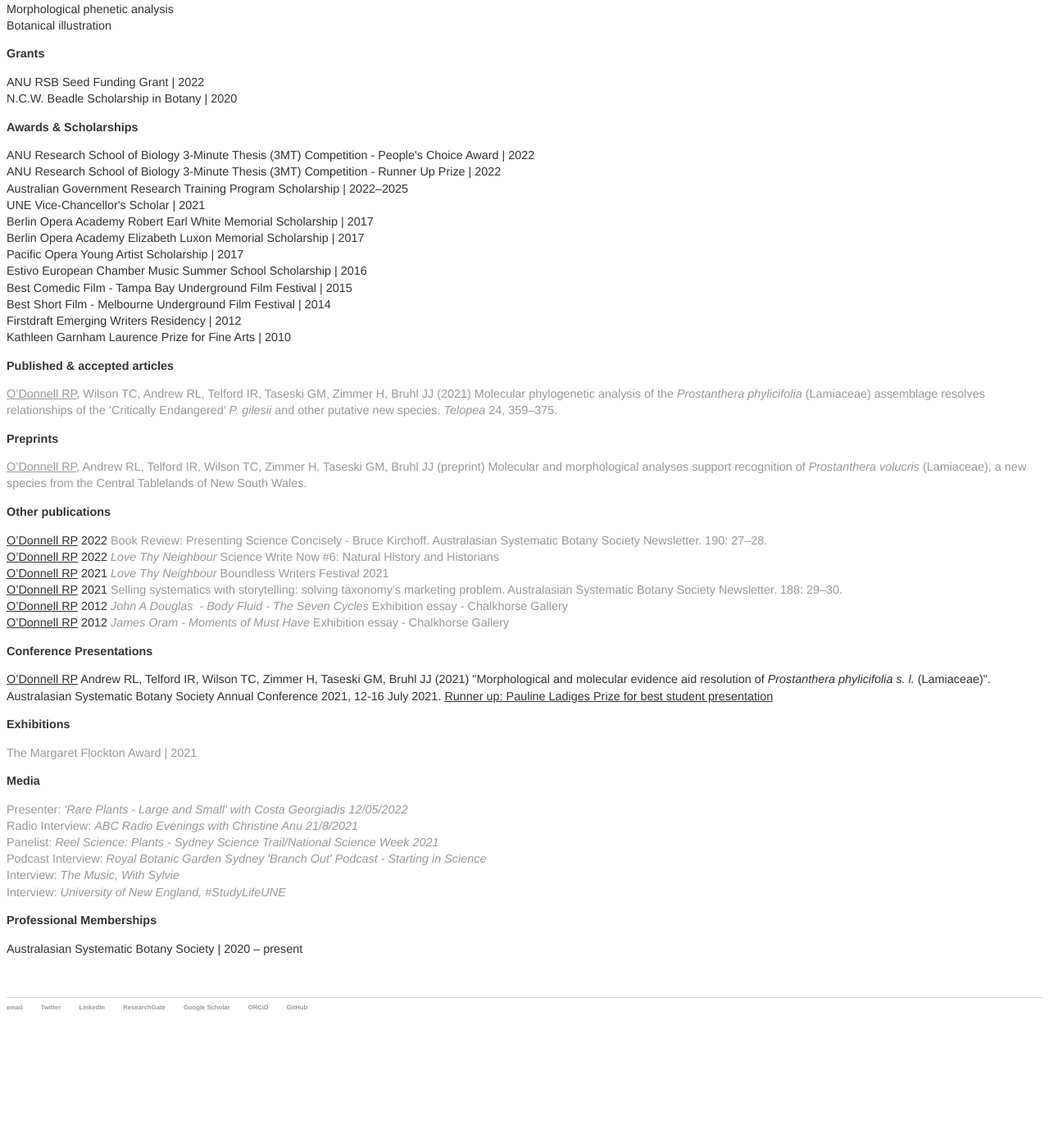
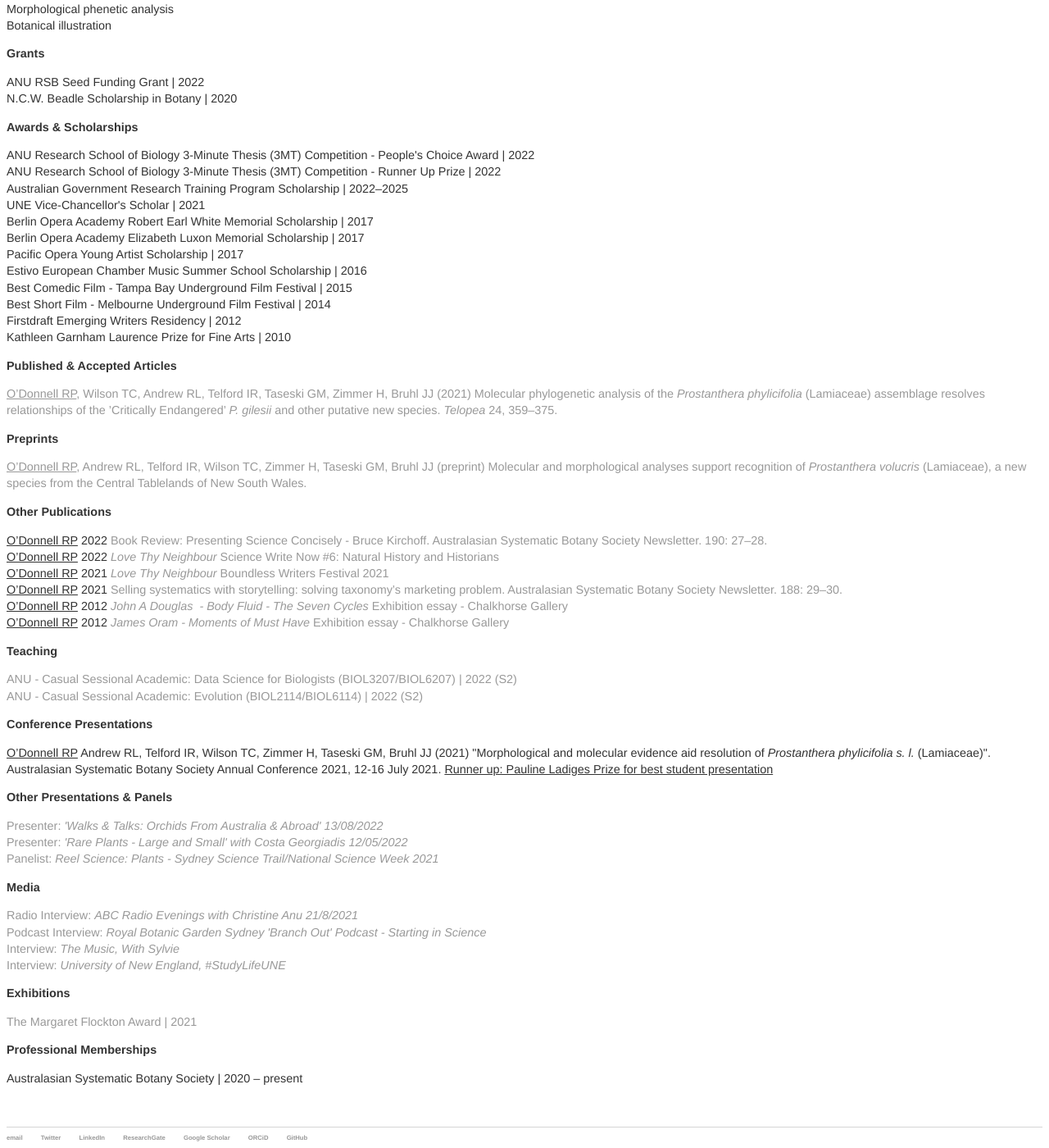
Before and after one commit to rpodonnell/rpodonnell.github.io, a Jekyll site: the page built from cv/index.html, in a window 1280 px wide and 1400 px high, scrolled down 411 px. Shown: the whole window at 82% size. Built offline with Jekyll 4.4.1, drawn with Linux system fonts in a browser that asks for light colours; before the commit the page ends 1652 px from its top, so only the background shows below that.

Commit message:
Update index.html

```diff
--- a/cv/index.html
+++ b/cv/index.html
@@ -41,13 +41,13 @@ Best Short Film - Melbourne Underground Film Festival | 2014<br />
 Firstdraft Emerging Writers Residency | 2012<br />
 Kathleen Garnham Laurence Prize for Fine Arts | 2010</p>
 
-<p><strong>Published & accepted articles</strong></p>
+<p><strong>Published & Accepted Articles</strong></p>
 <p><a href="https://openjournals.library.sydney.edu.au/index.php/TEL/article/view/15561"><u>O’Donnell RP</u>, Wilson TC, Andrew RL, Telford IR, Taseski GM, Zimmer H, Bruhl JJ (2021) Molecular phylogenetic analysis of the <i>Prostanthera phylicifolia</i> (Lamiaceae) assemblage resolves relationships of the ’Critically Endangered’ <i>P. gilesii</i> and other putative new species. <i>Telopea</i> 24, 359–375.</a>
 
 <p><strong>Preprints</strong></p>
 <p><a href="https://doi.org/10.1101/2021.12.21.473648"><u>O’Donnell RP</u>, Andrew RL, Telford IR, Wilson TC, Zimmer H, Taseski GM, Bruhl JJ (preprint) Molecular and morphological analyses support recognition of <i>Prostanthera volucris</i> (Lamiaceae), a new species from the Central Tablelands of New South Wales.</a>
 
-<p><strong>Other publications</strong></p>
+<p><strong>Other Publications</strong></p>
 <p><u>O’Donnell RP</u> 2022 <a href="https://asbs.org.au/newsletter/pdf/22-mar-190.pdf">Book Review: Presenting Science Concisely - Bruce Kirchoff. Australasian Systematic Botany Society Newsletter. 190: 27–28.</a></br>
 <u>O’Donnell RP</u> 2022 <a href="https://www.sciencewritenow.com/essays-craft-memoir/love-thy-neighbour"><i>Love Thy Neighbour</i> Science Write Now #6: Natural History and Historians</a></br>
 <u>O’Donnell RP</u> 2021 <a href="SHORTCUTS_A-Plant-and-Story-Swap.pdf"><i>Love Thy Neighbour</i> Boundless Writers Festival 2021</a></br>
@@ -55,23 +55,31 @@ Kathleen Garnham Laurence Prize for Fine Arts | 2010</p>
 <u>O’Donnell RP</u> 2012 <a href="JAD_BODY_FLUIDfinal.pdf"><i>John A Douglas&nbsp; - Body Fluid - The Seven Cycles</i> Exhibition essay - Chalkhorse Gallery</a></br>
 <u>O’Donnell RP</u> 2012 <a href="JamesOramMomentsofmusthave_RS.pdf"><i>James Oram - Moments of Must Have</i> Exhibition essay - Chalkhorse Gallery</a></a></br></p>
 
+<p><strong>Teaching</strong></p>
+<p>
+<a href="https://programsandcourses.anu.edu.au/2022/course/BIOL3207">ANU - Casual Sessional Academic: Data Science for Biologists (BIOL3207/BIOL6207) | 2022 (S2) </em><br /></a>
+<a href="https://programsandcourses.anu.edu.au/2022/course/BIOL2114">ANU - Casual Sessional Academic: Evolution (BIOL2114/BIOL6114) | 2022 (S2) </em><br /></a>
+
 <p><strong>Conference Presentations</strong></p>
 <p><u>O’Donnell RP</u> Andrew RL, Telford IR, Wilson TC, Zimmer H, Taseski GM, Bruhl JJ (2021) "Morphological and molecular evidence aid resolution of <i>Prostanthera phylicifolia s. l.</i> (Lamiaceae)". Australasian Systematic Botany Society Annual Conference 2021, 12-16 July 2021. <u>Runner up: Pauline Ladiges Prize for best student presentation</u> </p>
+
+<p><strong>Other Presentations & Panels</strong></p>
+<p>
+<a href="https://www.instagram.com/p/ChLqF9UuGza">Presenter: <em>'Walks & Talks: Orchids From Australia & Abroad' 13/08/2022 </em><br /></a>
+<a href="https://www.facebook.com/CostasWorld/videos/491418699340504/">Presenter: <em>'Rare Plants - Large and Small' with Costa Georgiadis 12/05/2022 </em><br /></a>
+<a href="https://australian.museum/event/reel-science-plants/">Panelist: <em>Reel Science: Plants - Sydney Science Trail/National Science Week 2021 </em><br /></a>
+
+<p><strong>Media</strong></p>
+<p>
+<a href="https://soundcloud.app.goo.gl/qHSz4CY8nj2adUtb7">Radio Interview: <em>ABC Radio Evenings with Christine Anu 21/8/2021 </em><br /></a>
+<a href="https://www.rbgsyd.nsw.gov.au/Science/Branch-Out/Starting-in-Science"> Podcast Interview: <em>Royal Botanic Garden Sydney 'Branch Out' Podcast - Starting in Science</em><br /></a>
+<a href="https://themusicwithsylvie.com/2020/08/29/the-guy-with-all-the-gifts/">Interview: <em>The Music, With Sylvie</em><br /></a>
+<a href="https://www.facebook.com/UniNewEngland/posts/10158232724220926">Interview: <em>University of New England, #StudyLifeUNE</em></a>
+</p>
 
 <p><strong>Exhibitions</strong></p>
 <p>
 <a href="https://www.rbgsyd.nsw.gov.au/Science/Botanical-Illustration/The-Margaret-Flockton-Award-21">The Margaret Flockton Award | 2021 </em><br /></a>
-</p>
-
-<p><strong>Media</strong></p>
-<p>
-
-<a href="https://www.facebook.com/CostasWorld/videos/491418699340504/">Presenter: <em>'Rare Plants - Large and Small' with Costa Georgiadis 12/05/2022 </em><br /></a>
-<a href="https://soundcloud.app.goo.gl/qHSz4CY8nj2adUtb7">Radio Interview: <em>ABC Radio Evenings with Christine Anu 21/8/2021 </em><br /></a>
-<a href="https://australian.museum/event/reel-science-plants/">Panelist: <em>Reel Science: Plants - Sydney Science Trail/National Science Week 2021 </em><br /></a>
-<a href="https://www.rbgsyd.nsw.gov.au/Science/Branch-Out/Starting-in-Science"> Podcast Interview: <em>Royal Botanic Garden Sydney 'Branch Out' Podcast - Starting in Science</em><br /></a>
-<a href="https://themusicwithsylvie.com/2020/08/29/the-guy-with-all-the-gifts/">Interview: <em>The Music, With Sylvie</em><br /></a>
-<a href="https://www.facebook.com/UniNewEngland/posts/10158232724220926">Interview: <em>University of New England, #StudyLifeUNE</em></a>
 </p>
 
 <p><strong>Professional Memberships</strong></p>
```
